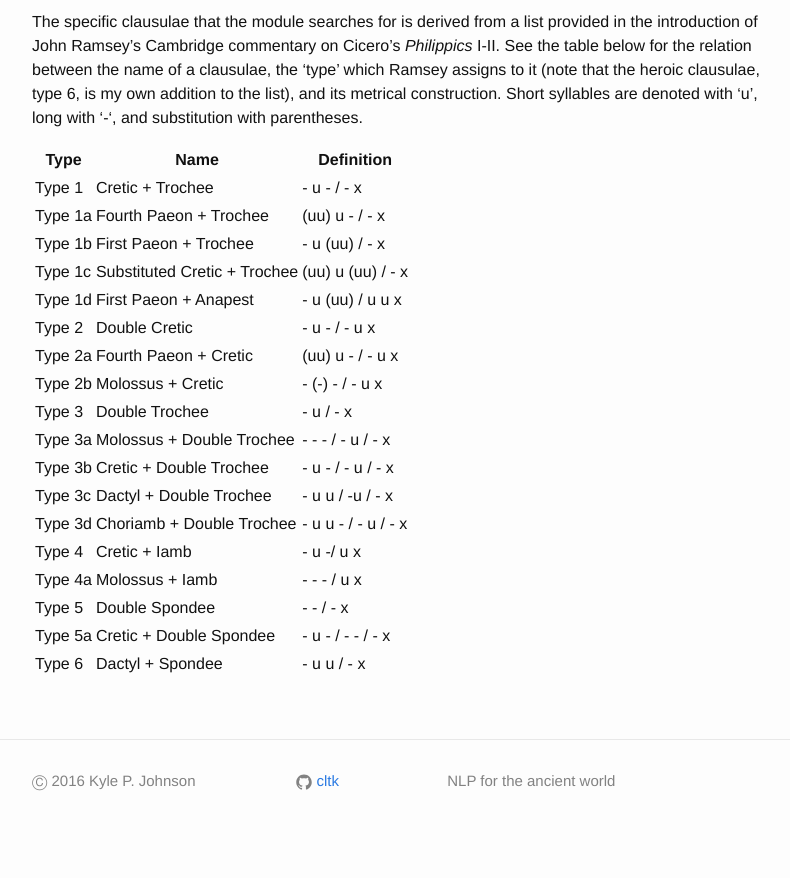
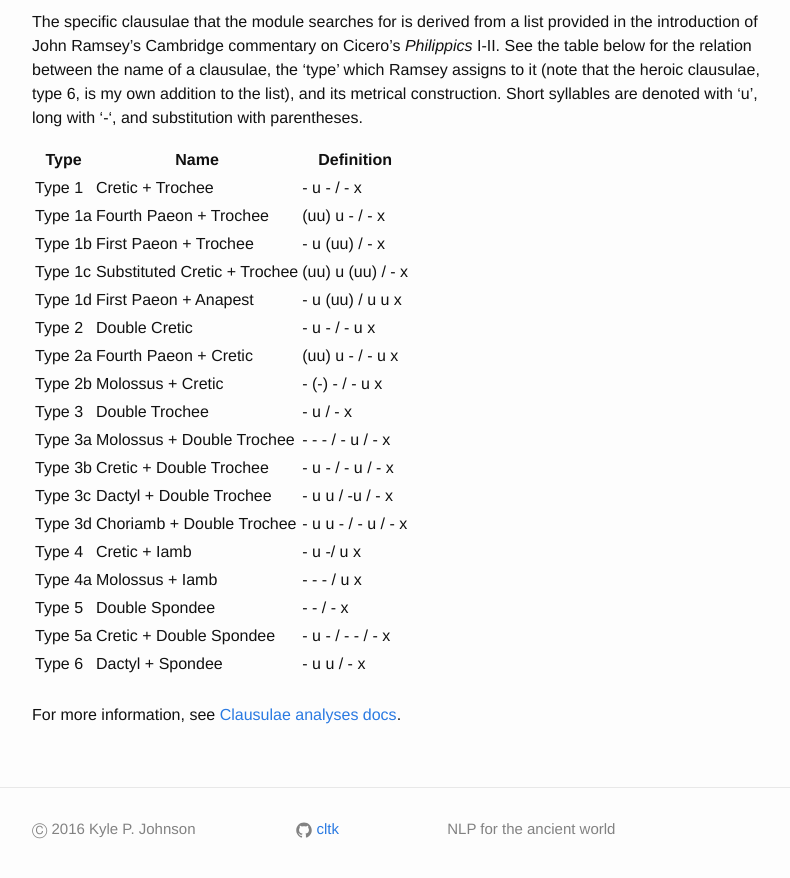
Before and after one commit to cltk/cltk.github.io, a Jekyll site: the page built from _posts/2016-03-27-analyzing-latin-clausulae.markdown, in a window 1280 px wide and 900 px high, scrolled down 1239 px. Shown: the top 878 px of the window, without its empty margins (238-1028 px from the left). Built offline with Jekyll 4.4.1, drawn with Linux system fonts in a browser that asks for light colours; before the commit the page ends 2091 px from its top, so only the background shows below that.

Commit message:
Add docs to end of clause post

```diff
--- a/_posts/2016-03-27-analyzing-latin-clausulae.markdown
+++ b/_posts/2016-03-27-analyzing-latin-clausulae.markdown
@@ -71,3 +71,6 @@ Type 4a | Molossus + Iamb | - - - / u x
 Type 5 | Double Spondee | - - / - x
 Type 5a | Cretic + Double Spondee | - u - / - - / - x
 Type 6 | Dactyl + Spondee | - u u / - x
+
+\\
+For more information, see [Clausulae analyses docs](http://docs.cltk.org/en/latest/latin.html#clausulae-analysis).
```
